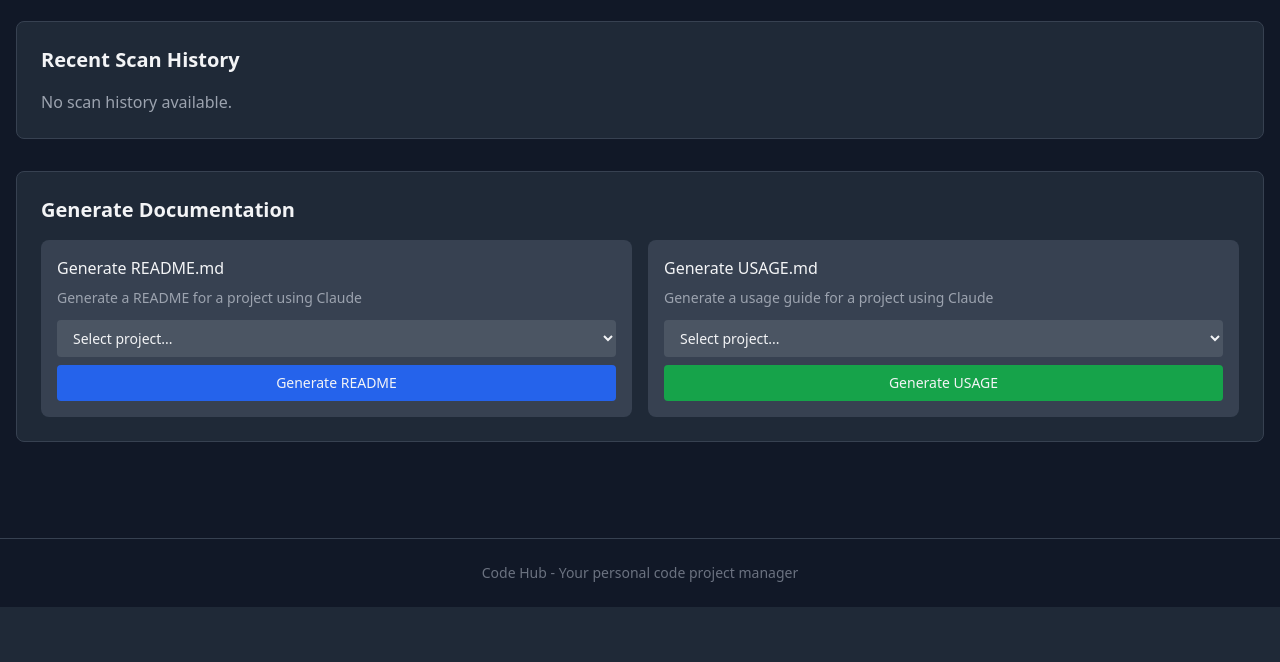
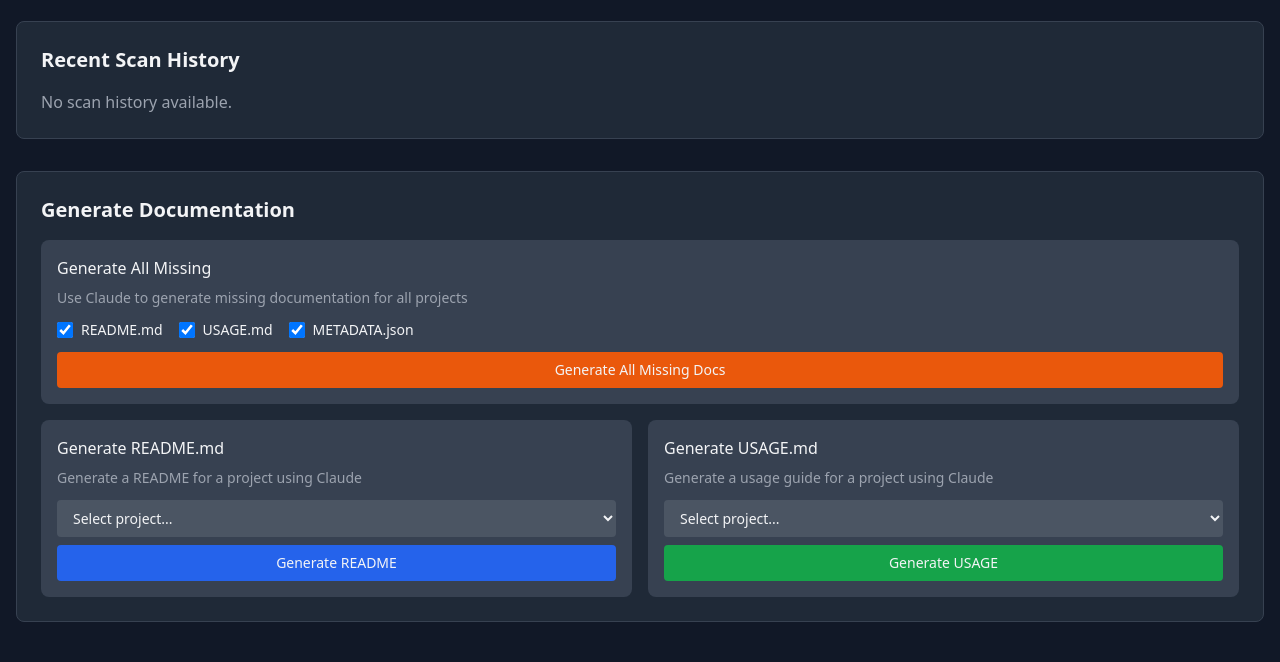
Before and after one commit to philiporange/code-hub, a FastAPI app: template code_hub/templates/admin.html in a window 1280 px wide. Shown: the part 817-1479 px from the top of the page. Before the commit the page ends 1424 px from the top, so only its background shows below. Run offline with FastAPI, Linux system fonts and the light colour scheme; the template is opened without the code that fills it, so the values that code supplies are empty; some libraries are stand-ins or nearby versions.

Commit message:
add bulk generate missing docs to admin
Co-Authored-By: Claude Opus 4.6 <noreply@anthropic.com>

```diff
--- a/code_hub/server.py
+++ b/code_hub/server.py
@@ -2,8 +2,9 @@
 
 Provides web UI and REST API for browsing projects, searching code, generating
 documentation, and managing project scanning. Includes admin functionality for
-initiating scans, viewing changed projects, and tracking LOC history.
-Supports live scan progress via Server-Sent Events (SSE).
+initiating scans, bulk-generating missing docs (README, USAGE, METADATA),
+viewing changed projects, and tracking LOC history. Long-running operations
+(scans, bulk generation) run in background threads with live progress via SSE.
 
 Scanning uses DocumentationGenerator.save_to_database() to properly load
 METADATA.json content (descriptions, keywords, modules, frameworks) into the
@@ -1160,6 +1161,178 @@ class ScanOptions(BaseModel):
     regenerate_metadata: bool = False
 
 
+class GenerateMissingOptions(BaseModel):
+    """Options for bulk generation of missing docs."""
+    readme: bool = True
+    usage: bool = True
+    metadata: bool = True
+
+
+def _run_generate_missing_in_background(gen_readme: bool, gen_usage: bool, gen_metadata: bool):
+    """Generate missing documentation files for all projects.
+
+    Iterates over all projects in the database, checks which doc files are
+    missing on disk, and uses Claude to generate them. Progress is reported
+    via the shared scan_manager for SSE streaming to the admin UI.
+    """
+    from code_hub.claude_wrapper import ClaudeWrapper
+    from code_hub.generator import DocumentationGenerator
+    from code_hub.scanner import ProjectScanner
+
+    try:
+        claude = ClaudeWrapper()
+    except Exception as e:
+        scan_manager.add_error(f"Could not initialize Claude: {e}")
+        scan_manager.complete_scan(success=False)
+        return
+
+    generator = DocumentationGenerator()
+    scanner = ProjectScanner()
+
+    projects = list(Project.select().order_by(Project.name))
+    total = len(projects)
+    scan_manager.update_progress(total_projects=total, log_message=f"Checking {total} projects for missing docs")
+
+    generated_count = 0
+    errors = []
+
+    for i, project in enumerate(projects):
+        project_path = Path(project.path)
+        project_name = project.name
+
+        if not project_path.exists():
+            scan_manager.update_progress(
+                scanned_count=i + 1,
+                current_project=project_name,
+                log_message=f"  Skipping {project_name}: path not found"
+            )
+            continue
+
+        # Determine what's missing
+        needs_readme = gen_readme and not (project_path / 'README.md').exists()
+        needs_usage = gen_usage and not (project_path / 'USAGE.md').exists()
+        needs_metadata = gen_metadata and not (project_path / 'METADATA.json').exists()
+
+        if not needs_readme and not needs_usage and not needs_metadata:
+            scan_manager.update_progress(
+                scanned_count=i + 1,
+                current_project=project_name
+            )
+            continue
+
+        missing = []
+        if needs_readme:
+            missing.append("README")
+        if needs_usage:
+            missing.append("USAGE")
+        if needs_metadata:
+            missing.append("METADATA")
+
+        scan_manager.update_progress(
+            scanned_count=i,
+            current_project=project_name,
+            log_message=f"Generating {', '.join(missing)} for {project_name}..."
+        )
+
+        # Generate METADATA first (fastest, needed for DB update)
+        if needs_metadata:
+            try:
+                response = claude.generate_metadata(project_path)
+                if response.success and response.content.strip():
+                    metadata = json.loads(response.content)
+                    (project_path / 'METADATA.json').write_text(json.dumps(metadata, indent=2))
+                    scan_manager.update_progress(log_message=f"  METADATA saved for {project_name}")
+                    generated_count += 1
+                else:
+                    scan_manager.update_progress(
+                        log_message=f"  METADATA failed for {project_name}: {response.error or 'Empty response'}",
+                        level="warning"
+                    )
+            except Exception as e:
+                error_msg = f"{project_name} METADATA: {e}"
+                errors.append(error_msg)
+                scan_manager.add_error(error_msg)
+
+        if needs_readme:
+            try:
+                response = claude.generate_readme(project_path)
+                if response.success and response.content.strip():
+                    content = generator._clean_markdown_content(response.content)
+                    (project_path / 'README.md').write_text(content)
+                    scan_manager.update_progress(log_message=f"  README saved for {project_name}")
+                    generated_count += 1
+                else:
+                    scan_manager.update_progress(
+                        log_message=f"  README failed for {project_name}: {response.error or 'Empty response'}",
+                        level="warning"
+                    )
+            except Exception as e:
+                error_msg = f"{project_name} README: {e}"
+                errors.append(error_msg)
+                scan_manager.add_error(error_msg)
+
+        if needs_usage:
+            try:
+                response = claude.generate_usage(project_path)
+                if response.success and response.content.strip():
+                    content = generator._clean_markdown_content(response.content)
+                    (project_path / 'USAGE.md').write_text(content)
+                    scan_manager.update_progress(log_message=f"  USAGE saved for {project_name}")
+                    generated_count += 1
+                else:
+                    scan_manager.update_progress(
+                        log_message=f"  USAGE failed for {project_name}: {response.error or 'Empty response'}",
+                        level="warning"
+                    )
+            except Exception as e:
+                error_msg = f"{project_name} USAGE: {e}"
+                errors.append(error_msg)
+                scan_manager.add_error(error_msg)
+
+        # Re-scan and update DB so new docs are indexed
+        try:
+            scanned = scanner.scan_project(project_path)
+            generator.save_to_database(scanned)
+        except Exception as e:
+            scan_manager.update_progress(
+                log_message=f"  DB update failed for {project_name}: {e}",
+                level="warning"
+            )
+
+        scan_manager.update_progress(scanned_count=i + 1, current_project=project_name)
+
+    scan_manager.update_progress(
+        scanned_count=total,
+        current_project="",
+        log_message=f"Generation complete: {generated_count} files generated, {len(errors)} errors"
+    )
+    scan_manager.complete_scan(success=len(errors) == 0)
+
+
+@app.post("/api/admin/generate/missing")
+async def trigger_generate_missing(options: Optional[GenerateMissingOptions] = None):
+    """Generate all missing documentation files across projects (background)."""
+    if scan_manager.is_running():
+        raise HTTPException(status_code=409, detail="A task is already in progress")
+
+    opts = options or GenerateMissingOptions()
+    if not opts.readme and not opts.usage and not opts.metadata:
+        raise HTTPException(status_code=400, detail="At least one doc type must be selected")
+
+    # Count projects with missing docs
+    total = Project.select().count()
+    scan_manager.start_scan("generate", total_projects=total)
+
+    thread = threading.Thread(
+        target=_run_generate_missing_in_background,
+        args=(opts.readme, opts.usage, opts.metadata),
+        daemon=True
+    )
+    thread.start()
+
+    return {"message": "Generation started", "scan_id": scan_manager.current_scan.scan_id}
+
+
 @app.post("/api/admin/scan/incremental")
 async def trigger_incremental_scan(options: Optional[ScanOptions] = None):
     """Trigger an incremental scan of changed projects (background)."""
--- a/code_hub/templates/admin.html
+++ b/code_hub/templates/admin.html
@@ -234,6 +234,31 @@
     <!-- Documentation Generation -->
     <div class="bg-gray-800 rounded-lg p-6 border border-gray-700">
         <h2 class="text-xl font-semibold mb-4">Generate Documentation</h2>
+
+        <!-- Generate All Missing -->
+        <div class="bg-gray-700 rounded-lg p-4 mb-4">
+            <h3 class="font-medium mb-2">Generate All Missing</h3>
+            <p class="text-sm text-gray-400 mb-3">Use Claude to generate missing documentation for all projects</p>
+            <div class="flex flex-wrap gap-4 mb-3">
+                <label class="flex items-center gap-2 cursor-pointer">
+                    <input type="checkbox" id="gen-readme" checked class="w-4 h-4 rounded bg-gray-600 border-gray-500 text-blue-500 focus:ring-blue-500 focus:ring-offset-gray-800">
+                    <span class="text-sm">README.md</span>
+                </label>
+                <label class="flex items-center gap-2 cursor-pointer">
+                    <input type="checkbox" id="gen-usage" checked class="w-4 h-4 rounded bg-gray-600 border-gray-500 text-blue-500 focus:ring-blue-500 focus:ring-offset-gray-800">
+                    <span class="text-sm">USAGE.md</span>
+                </label>
+                <label class="flex items-center gap-2 cursor-pointer">
+                    <input type="checkbox" id="gen-metadata" checked class="w-4 h-4 rounded bg-gray-600 border-gray-500 text-blue-500 focus:ring-blue-500 focus:ring-offset-gray-800">
+                    <span class="text-sm">METADATA.json</span>
+                </label>
+            </div>
+            <button onclick="generateAllMissing()" id="btn-generate-all"
+                    class="bg-orange-600 hover:bg-orange-700 px-4 py-2 rounded text-sm w-full disabled:opacity-50 disabled:cursor-not-allowed">
+                Generate All Missing Docs
+            </button>
+        </div>
+
         <div class="grid grid-cols-1 md:grid-cols-2 gap-4">
             <div class="bg-gray-700 rounded-lg p-4">
                 <h3 class="font-medium mb-2">Generate README.md</h3>
@@ -630,6 +655,54 @@ async function generateUsage() {
     }
 }
 
+async function generateAllMissing() {
+    if (scanRunning) {
+        alert('A task is already in progress');
+        return;
+    }
+
+    const options = {
+        readme: document.getElementById('gen-readme').checked,
+        usage: document.getElementById('gen-usage').checked,
+        metadata: document.getElementById('gen-metadata').checked
+    };
+
+    if (!options.readme && !options.usage && !options.metadata) {
+        alert('Select at least one doc type');
+        return;
+    }
+
+    try {
+        const response = await fetch('/api/admin/generate/missing', {
+            method: 'POST',
+            headers: { 'Content-Type': 'application/json' },
+            body: JSON.stringify(options)
+        });
+
+        if (response.status === 409) {
+            alert('A task is already in progress');
+            return;
+        }
+
+        const result = await response.json();
+
+        showScanProgress({
+            scan_type: 'generate',
+            status: 'running',
+            scanned_count: 0,
+            total_projects: 0,
+            current_project: 'Starting...',
+            progress_percent: 0,
+            error_count: 0
+        });
+
+        connectToSSE();
+
+    } catch (error) {
+        alert(`Error starting generation: ${error.message}`);
+    }
+}
+
 async function generateDocs(projectName) {
     if (confirm(`Generate README and USAGE for ${projectName}?`)) {
         const resultDiv = document.getElementById('generation-result');
```
